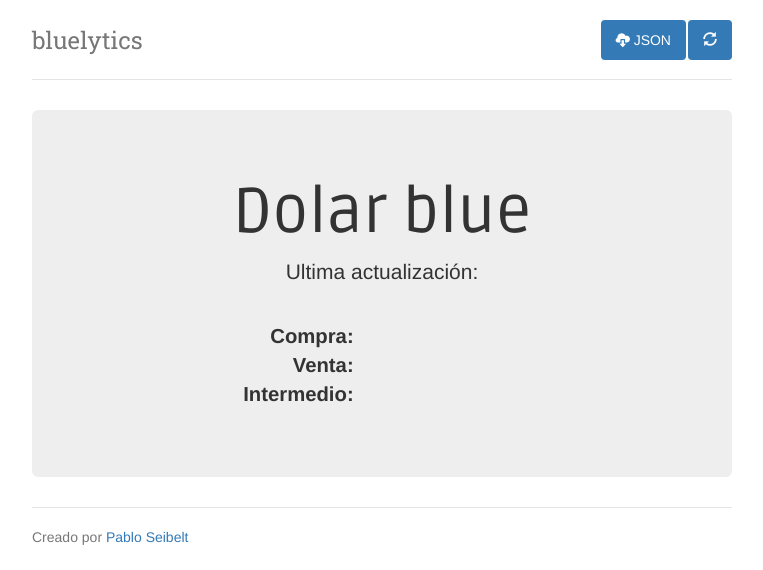
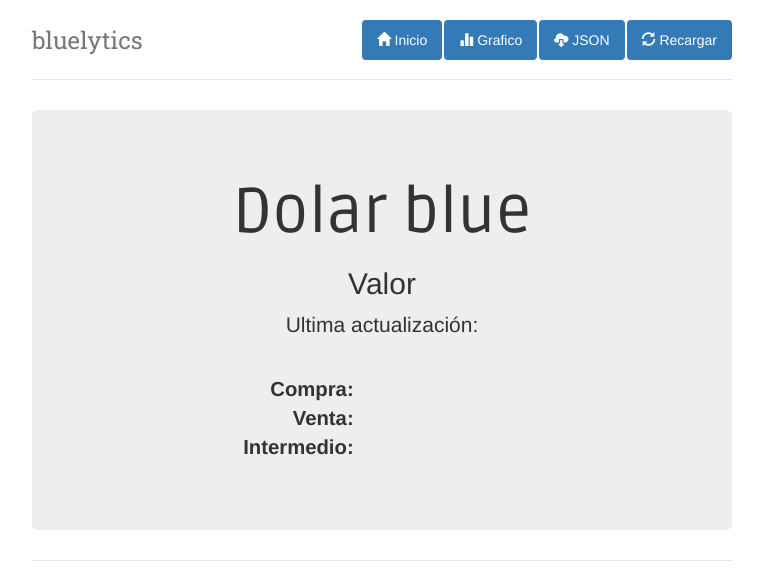
Before and after one commit to Bluelytics/bluelytics, a Django app: page / in a window 1280 px wide. Shown: the top 570 px of the page, without its empty margins (258-1021 px from the left). Run offline with Django 3.2, Linux system fonts and the light colour scheme; data that the repository does not hold is empty; some libraries are stand-ins or nearby versions.

Commit message:
Adding graph

```diff
--- a/bluelytics/dolar_blue/templates/base.html
+++ b/bluelytics/dolar_blue/templates/base.html
@@ -46,10 +46,16 @@
       <div class="header">
         <ul class="nav nav-pills pull-right">
           <li class="active">
+            <a href="/"><span class="glyphicon glyphicon-home"></span> Inicio</a>
+          </li>
+          <li class="active">
+            <a href="/graph"><span class="glyphicon glyphicon-stats"></span> Grafico</a>
+          </li>
+          <li class="active">
             <a href="/json/last_price"><span class="glyphicon glyphicon-cloud-download"></span> JSON</a>
           </li>
           <li class="active">
-            <a href="/"><span class="glyphicon glyphicon-refresh"></span></a>
+            <a href="{{ request.path }}"><span class="glyphicon glyphicon-refresh"></span> Recargar</a>
           </li>
         </ul>
         <h3 class="text-muted">bluelytics</h3>
--- a/bluelytics/dolar_blue/templates/index.html
+++ b/bluelytics/dolar_blue/templates/index.html
@@ -3,6 +3,7 @@
 
 {% block content %}
 <h1>Dolar blue</h1>
+<h2>Valor</h2>
 <p class="lead">Ultima actualización:</p>
 <p class="date">{% localtime on %}{{ last_price.date }}{% endlocaltime %}</p>
 <br>
--- a/bluelytics/dolar_blue/urls.py
+++ b/bluelytics/dolar_blue/urls.py
@@ -4,5 +4,6 @@
 
 urlpatterns = patterns('',
     url(r'^$', views.index, name='index'),
+    url(r'^graph$', views.blue_graph, name='blue_graph'),
     url(r'^json/last_price$', views.json_lastprice, name='json_lastprice')
 )
--- a/bluelytics/dolar_blue/views.py
+++ b/bluelytics/dolar_blue/views.py
@@ -2,9 +2,10 @@
 from django.http import HttpResponse
 from django.utils import timezone
 from django.core import serializers
-import pytz
+import json, pytz
 
 from dolar_blue.models import DolarBlue
+from dolar_blue.utils import DecimalEncoder, arg
 
 def lastPrice():
   return DolarBlue.objects.last()
@@ -19,3 +20,17 @@
 def json_lastprice(request):
   last_price = lastPrice().json()
   return HttpResponse(last_price, mimetype="application/json")
+
+def convDolar(e):
+  return {'date': e.date.astimezone(arg).strftime("%d/%m/%Y %H:%M:%S"),
+        'value_buy': e.value_buy,
+        'value_sell': e.value_sell,
+        'value_avg': e.value_avg}
+
+def blue_graph(request):
+  all_prices = DolarBlue.objects.all()
+  all_prices_dict = map(convDolar, all_prices)
+
+  context = { 'all_prices': json.dumps(all_prices_dict, cls=DecimalEncoder) }
+
+  return render(request, 'graph.html', context)
```
Also changed, not shown: bluelytics/dolar_blue/models.py (+2 -8 lines), bluelytics/dolar_blue/templates/graph.html (added, +13 -0 lines), bluelytics/dolar_blue/utils.py (added, +9 -0 lines).
